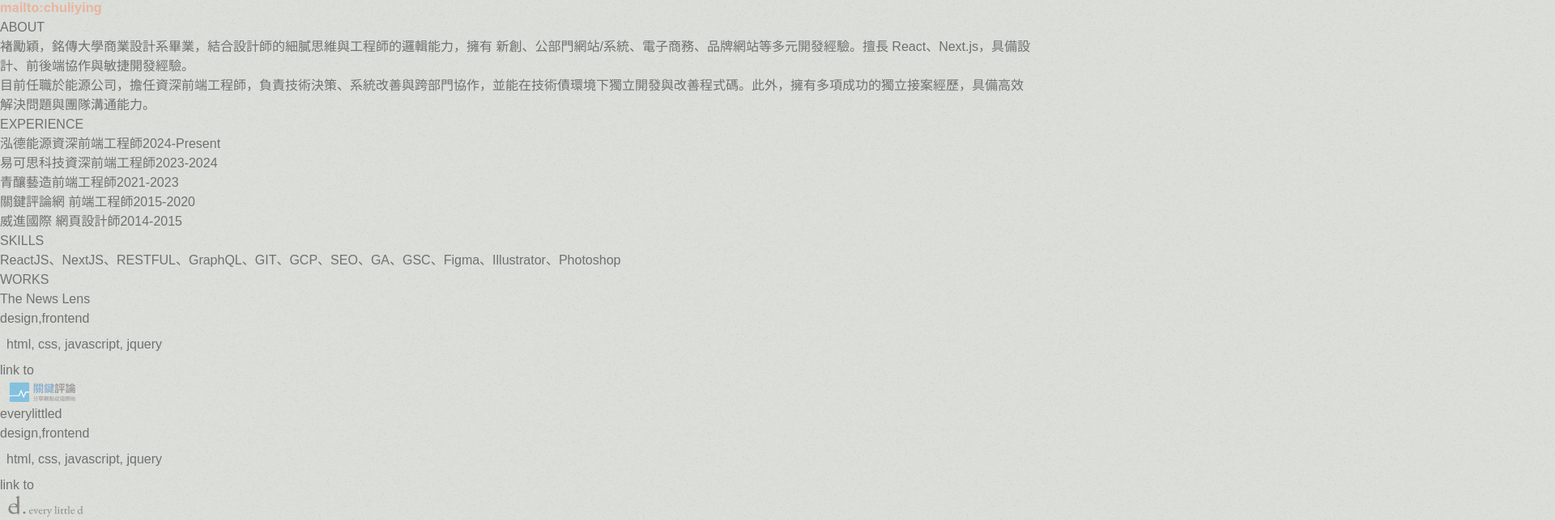
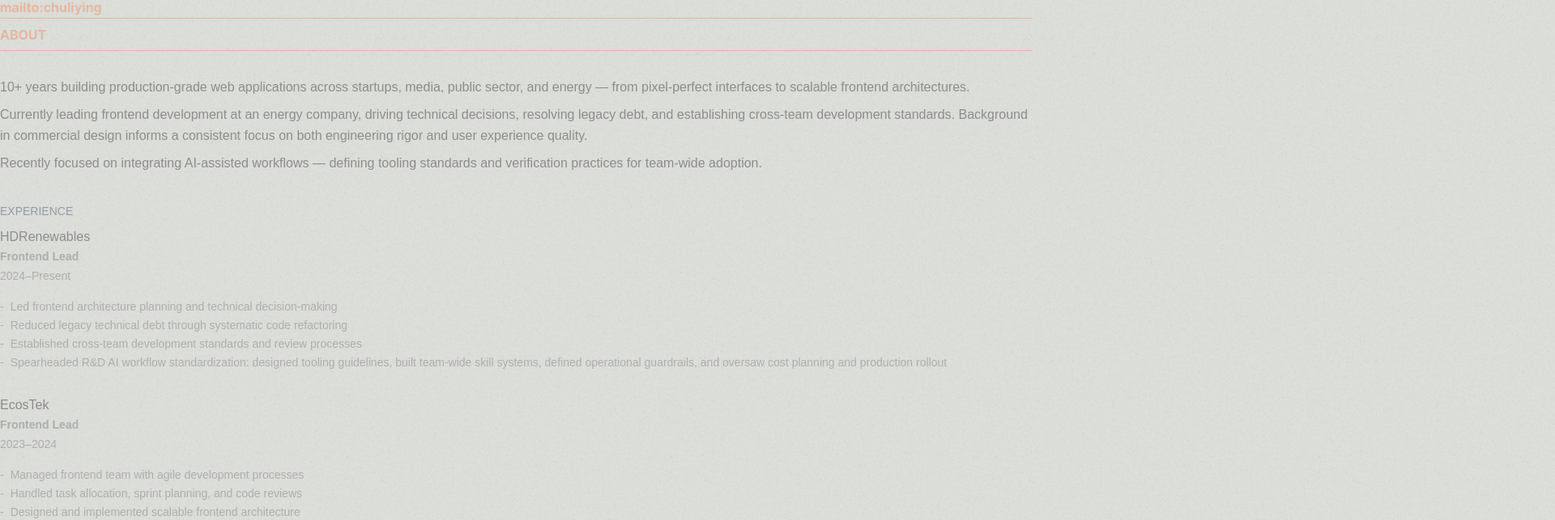
Before and after one commit to Chuliying/chuliying, a Next.js app: page / in a window 1280 px wide. Shown: the part 992-1635 px from the top of the page at 81% size, 1920 px wide, since content can reach past the window. Built offline with nearby package versions, Linux system fonts and the light colour scheme.

Commit message:
feat: migrate About to Tailwind with English content

```diff
--- a/src/components/About.tsx
+++ b/src/components/About.tsx
@@ -1,45 +1,52 @@
 import React from 'react'
+import { intro, experience } from '../data/about'
 
 const About = () => {
   return (
     <div>
-      <h1 className='title text-inter main-margin-lg'>ABOUT</h1>
-      <p className='main-margin-sm'>
-        褚勵穎，銘傳大學商業設計系畢業，結合設計師的細膩思維與工程師的邏輯能力，擁有
-        新創、公部門網站/系統、電子商務、品牌網站等多元開發經驗。擅長
-        React、Next.js，具備設計、前後端協作與敏捷開發經驗。
-      </p>
-      <p className='main-margin-md'>
-        目前任職於能源公司，擔任資深前端工程師，負責技術決策、系統改善與跨部門協作，並能在技術債環境下獨立開發與改善程式碼。此外，擁有多項成功的獨立接案經歷，具備高效解決問題與團隊溝通能力。
-      </p>
-      <h5 className='main-margin-sm'>EXPERIENCE</h5>
-      <div className='main-margin-md'>
-        <p>
-          泓德能源<span>資深前端工程師</span>
-          <span className='time'>2024-Present</span>
-        </p>
-        <p>
-          易可思科技<span>資深前端工程師</span>
-          <span className='time'>2023-2024</span>
-        </p>
-        <p>
-          青釀藝造<span>前端工程師</span>
-          <span className='time'>2021-2023</span>
-        </p>
-        <p>
-          關鍵評論網 <span>前端工程師</span>
-          <span className='time'>2015-2020</span>
-        </p>
-        <p>
-          威進國際 <span>網頁設計師</span>
-          <span className='time'>2014-2015</span>
-        </p>
+      <h2 className="font-inter text-sub font-bold text-[16px] mb-16 sm:mb-8 sm:border-t sm:border-b sm:border-sub sm:py-[7.5px]">
+        ABOUT
+      </h2>
+
+      <div className="mb-11 sm:mb-7">
+        {intro.split('\n\n').map((paragraph, i) => (
+          <p key={i} className="text-copy text-[16px] leading-[1.65] pb-[7.5px]">
+            {paragraph}
+          </p>
+        ))}
       </div>
 
-      <h5 className='main-margin-sm'>SKILLS</h5>
-      <p>
-        ReactJS、NextJS、RESTFUL、GraphQL、GIT、GCP、SEO、GA、GSC、Figma、Illustrator、Photoshop
-      </p>
+      <h3 className="text-theme text-[14px] font-normal mb-4 sm:mb-2">
+        EXPERIENCE
+      </h3>
+
+      <dl className="mb-11 sm:mb-7">
+        {experience.map((entry) => (
+          <div key={entry.company} className="mb-11 sm:mb-7">
+            <dt className="text-copy text-[16px] leading-[1.65] pb-[7.5px]">
+              {entry.company}
+              <span className="block font-bold text-[14px] text-muted">
+                {entry.title}
+              </span>
+              <span className="block text-muted text-[14px] mb-[7.5px] font-normal">
+                {entry.period}
+              </span>
+            </dt>
+            <dd>
+              <ul className="list-none">
+                {entry.bullets.map((bullet, i) => (
+                  <li
+                    key={i}
+                    className="text-[14px] text-muted leading-[1.65] before:content-['-'] before:mr-2"
+                  >
+                    {bullet}
+                  </li>
+                ))}
+              </ul>
+            </dd>
+          </div>
+        ))}
+      </dl>
     </div>
   )
 }
```
